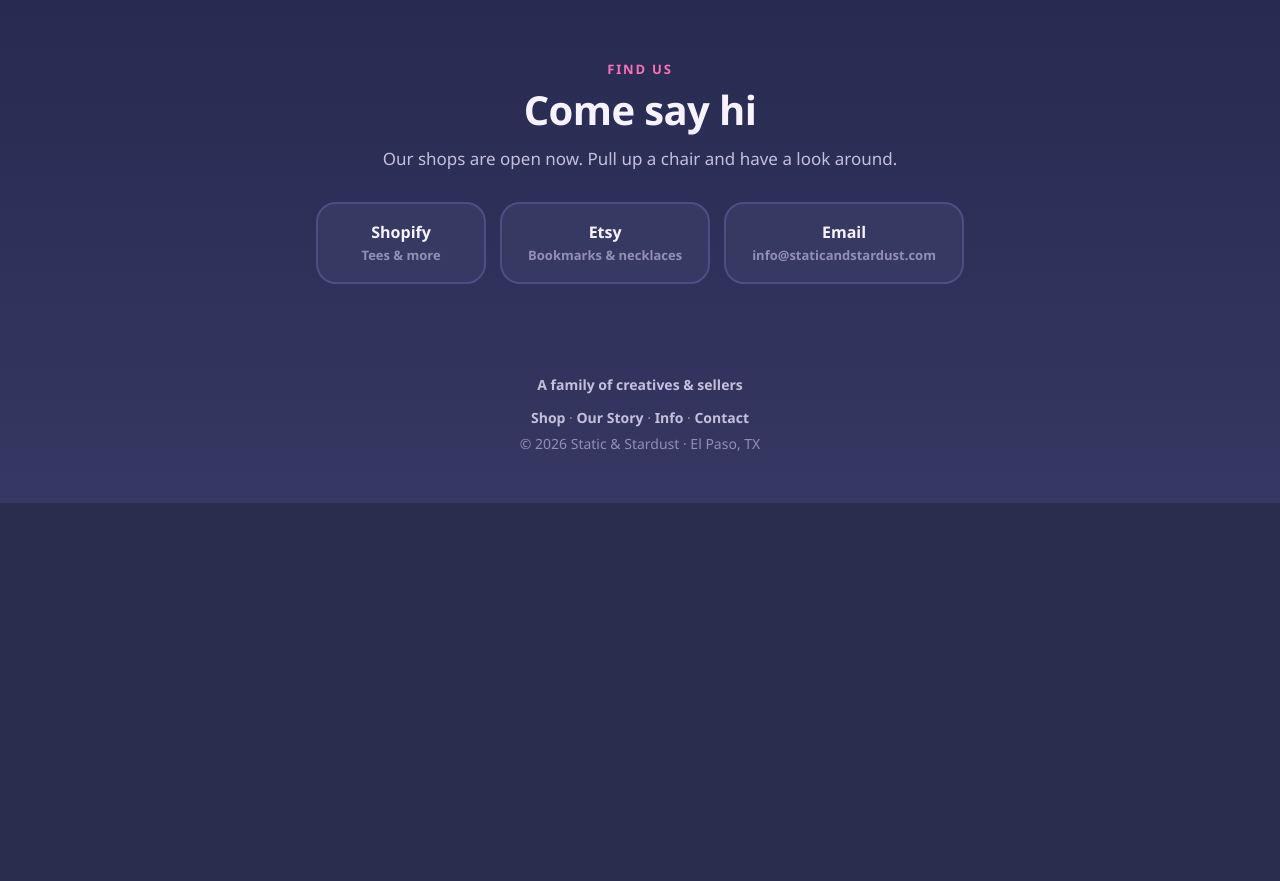
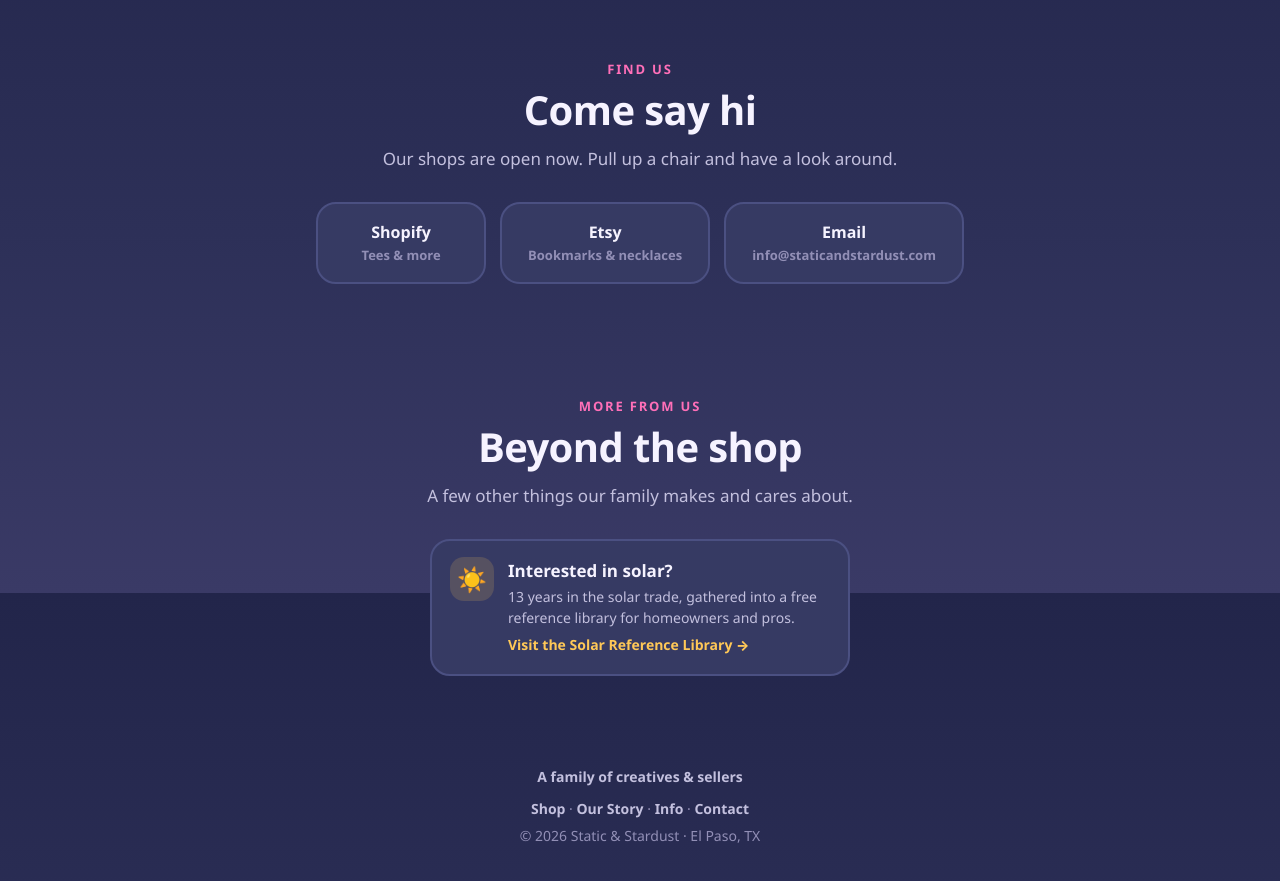
Before and after one commit to gonzobonzob-bit/static-and-stardust, a plain HTML site: page index.html in a window 1280 px wide. Shown: the part 5007-5888 px from the top of the page. Before the commit the page ends 5510 px from the top, so only its background shows below. Drawn offline with Linux system fonts and the light colour scheme.

Commit message:
Add a 'More from us' links section with the solar reference library
Co-Authored-By: Claude Opus 5.5 <noreply@anthropic.com>

```diff
--- a/index.html
+++ b/index.html
@@ -134,6 +134,17 @@
         <a class="shop" href="contact.html">Email<small data-i18n="find.mail">info@staticandstardust.com</small></a>
       </div>
     </section>
+    <section class="more" id="more">
+      <div class="tag" data-i18n="more.tag">More from us</div>
+      <h2 data-i18n="more.title">Beyond the shop</h2>
+      <p class="sub" data-i18n="more.sub">A few other things our family makes and cares about.</p>
+      <div class="xlinks">
+        <a class="xlink" href="https://gonzobonzob-bit.github.io/solar-reference/" rel="noopener">
+          <span class="ic" aria-hidden="true">☀️</span>
+          <span class="xt"><b data-i18n="more.solar.t">Interested in solar?</b><small data-i18n="more.solar.p">13 years in the solar trade, gathered into a free reference library for homeowners and pros.</small><span class="go" data-i18n="more.solar.go">Visit the Solar Reference Library →</span></span>
+        </a>
+      </div>
+    </section>
   </main>
 </div>
 <div id="chrome-bottom"></div>
@@ -190,6 +201,12 @@ SASi18n(Object.assign({},SAS_SHARED_ES,{
   'fam.p':'Static & Stardust no es solo una tienda: somos una familia de creadores y vendedores. Entre todos encontrarás piezas hechas a mano, tesoros y hallazgos en Etsy, Shopify, eBay, Vinted y más.',
   'fam.more':'y más…',
   'fam.cta':'Conoce a la familia →',
+  'more.tag':'Más de nosotros',
+  'more.title':'Más allá de la tienda',
+  'more.sub':'Otras cosas que nuestra familia hace y que nos importan.',
+  'more.solar.t':'¿Te interesa la energía solar?',
+  'more.solar.p':'13 años en la industria solar, reunidos en una biblioteca de referencia gratuita para propietarios y profesionales.',
+  'more.solar.go':'Visitar la biblioteca de referencia solar →',
   'fam.tagline':'Una familia de creativos y vendedores'
 }));
 </script>
--- a/welcome.css
+++ b/welcome.css
@@ -206,3 +206,14 @@ html{background:#2a2d4d}
 @media (max-width:900px){.prods{grid-template-columns:repeat(3,1fr)}}
 @media (max-width:820px){.hero-art{min-height:340px;max-width:440px;margin:0 auto;order:-1}.headrow{justify-content:center;text-align:center}.headrow .sub{margin-left:auto;margin-right:auto}}
 @media (max-width:620px){.prods{grid-template-columns:1fr 1fr;gap:12px}.prod-txt{padding:10px 12px 12px}.prod-txt b{font-size:14px}.polaroid{width:36%;font-size:12px}}
+
+/* more from us: small secondary links below the shops (add another .xlink to grow it) */
+.more{text-align:center}
+.more .sub{margin-left:auto;margin-right:auto}
+.xlinks{display:grid;grid-template-columns:repeat(auto-fit,minmax(260px,420px));gap:14px;justify-content:center}
+.xlink{display:flex;gap:14px;align-items:flex-start;text-align:left;text-decoration:none;color:var(--ink);background:var(--paper);border:2px solid var(--line);border-radius:20px;padding:16px 18px;transition:transform .15s,border-color .15s}
+.xlink:hover{transform:translateY(-3px);border-color:var(--amber)}
+.xlink .ic{flex:none;width:44px;height:44px;border-radius:14px;display:grid;place-items:center;font-size:24px;background:rgba(255,200,87,.16)}
+.xlink b{display:block;font-weight:800;font-size:17px}
+.xlink small{display:block;color:var(--soft);font-size:14px;line-height:1.5;margin-top:2px}
+.xlink .go{display:inline-block;margin-top:6px;font-weight:800;color:var(--amber);font-size:14px}
```
